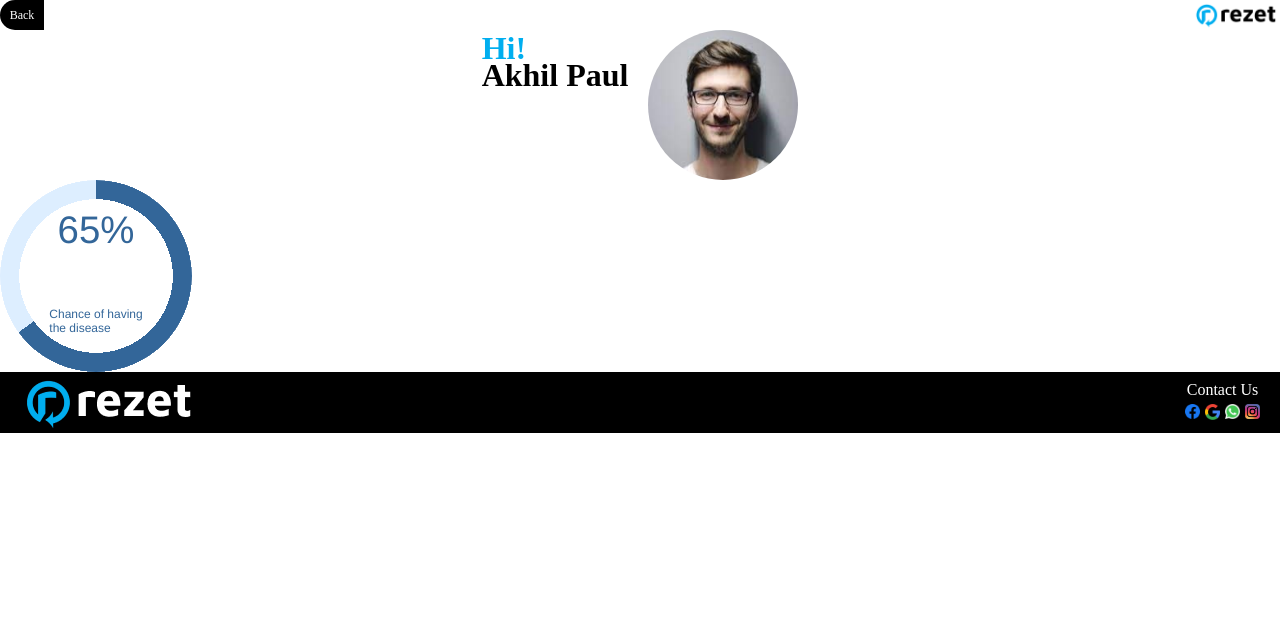
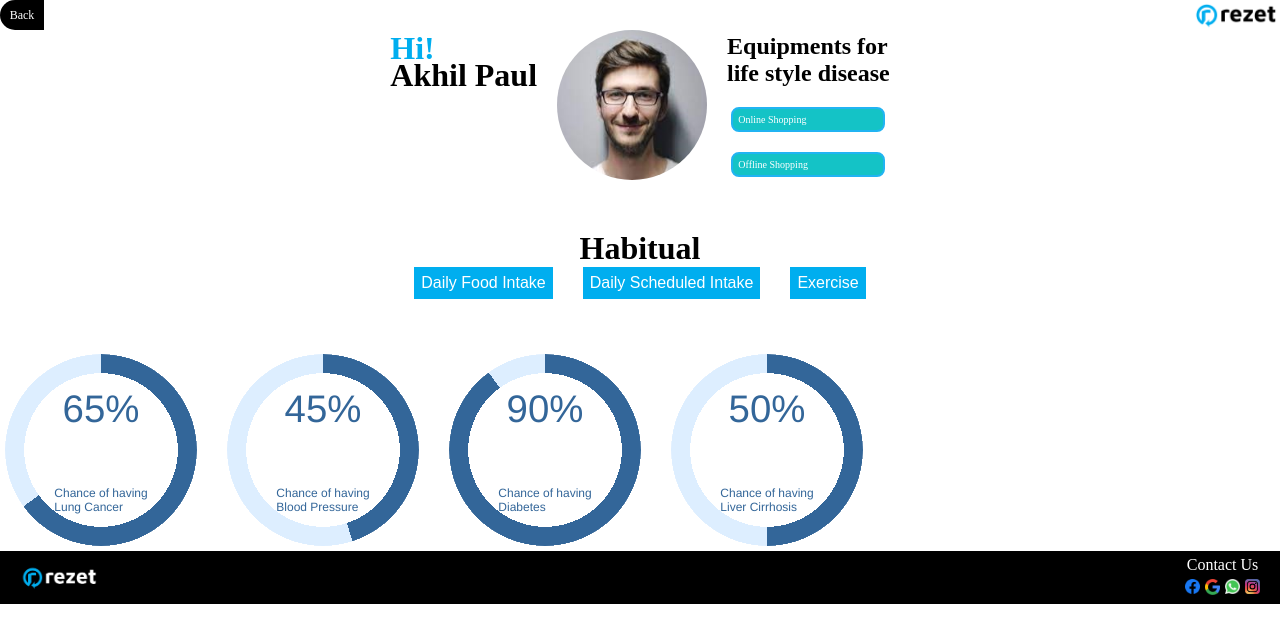
Before and after one commit to Amal070146/Website_of_rezet, a Django app: page /profile/ in a window 1280 px wide. Shown: the top 643 px of the page. Run offline with Django 4.2, Linux system fonts and the light colour scheme.

Commit message:
completed profile page

```diff
--- a/rezet/rezet_app/static/css/base.css
+++ b/rezet/rezet_app/static/css/base.css
@@ -6,7 +6,7 @@ footer {
   background-color: black;
   display: flex;
   align-items: center;
-  padding: 0px 20px 0px 20px;
+  padding: 5px 20px 5px 20px;
   justify-content: space-between;
 }
 footer > div > ul {
@@ -28,3 +28,7 @@ footer > div {
   align-items: center;
   justify-content: center;
 }
+
+footer > img {
+  width: 80px;
+}
--- a/rezet/rezet_app/static/css/home.css
+++ b/rezet/rezet_app/static/css/home.css
@@ -68,11 +68,11 @@
   background-color: #00aeef;
   display: flex;
   align-items: center;
+  text-decoration: none;
   justify-content: center;
   border: 2px solid black;
   border-radius: 8px;
   box-shadow: 0px 4px 4px rgba(0, 0, 0, 0.7);
-
 }
 .back-button {
   background-color: black;
@@ -111,6 +111,10 @@
   gap: 50px;
   align-items: center;
   justify-content: center;
+}
+
+.home-link-wrapper>a{
+  text-decoration: none;
 }
 
 .stage {
--- a/rezet/rezet_app/static/css/try2.css
+++ b/rezet/rezet_app/static/css/try2.css
@@ -1,10 +1,15 @@
 @keyframes growProgressBar {
-    0%, 33% { --pgPercentage: 0; }
-    100% { --pgPercentage: var(--value); }
+  0%,
+  33% {
+    --pgPercentage: 0;
+  }
+  100% {
+    --pgPercentage: var(--value);
+  }
 }
 
 @property --pgPercentage {
-    syntax: '<number>';
+  syntax: "<number>";
   inherits: false;
   initial-value: 0;
 }
@@ -20,10 +25,13 @@
   border-radius: 50%;
   display: grid;
   place-items: center;
-    background:
-      radial-gradient(closest-side, white 80%, transparent 0 99.9%, white 0),
-      conic-gradient(var(--fg) calc(var(--pgPercentage) * 1%), var(--bg) 0)
-      ;
+  background: radial-gradient(
+      closest-side,
+      white 80%,
+      transparent 0 99.9%,
+      white 0
+    ),
+    conic-gradient(var(--fg) calc(var(--pgPercentage) * 1%), var(--bg) 0);
   font-family: Helvetica, Arial, sans-serif;
   font-size: calc(var(--size) / 5);
   color: var(--fg);
@@ -31,5 +39,82 @@
 
 .progress-bar[role="progressbar"]::before {
   counter-reset: percentage var(--value);
-    content: counter(percentage) '%';
+  content: counter(percentage) "%";
 }
+
+.shopping > a {
+  width: 140px;
+  border: 2px solid #21b4f2;
+  border-radius: 8px;
+  text-decoration: none;
+  color: rgb(255, 255, 255);
+  display: inline;
+  font-size: 10px;
+  padding: 5px;
+  justify-content: center;
+  background-color: #14c3c6;
+}
+
+.shopping {
+  display: flex;
+  flex-direction: column;
+  align-items: center;
+  justify-content: center;
+  gap: 20px;
+}
+
+.dropbtn {
+  background-color: #00aeef;
+  color: white;
+  padding: 7px;
+  font-size: 16px;
+  border: none;
+  cursor: pointer;
+}
+
+.dropdown {
+  position: relative;
+  display: inline-block;
+}
+
+.dropdown-content {
+  display: none;
+  position: absolute;
+  background-color: #f9f9f9;
+  min-width: 150px;
+  box-shadow: 0px 8px 16px 0px rgba(0, 0, 0, 0.2);
+  z-index: 1;
+}
+
+.dropdown-content a {
+  color: black;
+  padding: 12px 16px;
+  text-decoration: none;
+  display: block;
+}
+
+.dropdown-content a:hover {
+  background-color: #f1f1f1;
+}
+
+.dropdown:hover .dropdown-content {
+  display: block;
+}
+
+.dropdown:hover .dropbtn {
+  background-color: hwb(176 14% 38%);
+}
+
+.dropdown-habitual-wrapper {
+  display: flex;
+  flex-direction: column;
+  align-items: center;
+  justify-content: center;
+  margin: 50px auto;
+}
+
+.dropdown-content > button {
+  display: flex;
+  justify-content: center;
+  align-items: center;
+}
--- a/rezet/rezet_app/templates/base.html
+++ b/rezet/rezet_app/templates/base.html
@@ -4,7 +4,7 @@
     <meta charset="UTF-8" />
     <meta http-equiv="X-UA-Compatible" content="IE=edge" />
     <meta name="viewport" content="width=device-width, initial-scale=1.0" />
-    <title>Document</title>
+    <title>Rezet-health-app</title>
     <link rel="stylesheet" href="../static/css/base.css" />
     <link rel="stylesheet" href="../static/css/profile.css" />
     <link rel="stylesheet" href="../static/css/signup.css" />
--- a/rezet/rezet_app/templates/home.html
+++ b/rezet/rezet_app/templates/home.html
@@ -40,10 +40,10 @@
         </div>
         <div class="stage">
           <div class="box bounce-1" style="">
-            <img src="../static/image/iphone-front.png" alt="" />
+            <img src="../static/image/screenshot_login.png" alt="" />
           </div>
           <div class="box1 bounce-2" style="">
-            <img src="../static/image/iphone-back.png" alt="" />
+            <img src="../static/image/screenshot_login2.png" alt="" />
           </div>
         </div>
       </div>
@@ -65,6 +65,6 @@
       mainWrapper.style.display = "flex";
       loadingScreen.style.display = "none";
     }
-    setTimeout(loader, 100);
+    setTimeout(loader, 2000);
   </script>
 </html>
--- a/rezet/rezet_app/templates/online-shoping.html
+++ b/rezet/rezet_app/templates/online-shoping.html
@@ -69,7 +69,8 @@
   </div>
   <div id="light" class="white_content">
     <div>
-      This is the lightbox content.
+
+        <div></div>
       <a
         href="javascript:void(0)"
         onclick="document.getElementById('light').style.display='none';document.getElementById('fade').style.display='none'"
--- a/rezet/rezet_app/templates/profile.html
+++ b/rezet/rezet_app/templates/profile.html
@@ -13,8 +13,60 @@
   <div class="profile-image">
     <img src="../static/image/profile.jpg" alt="" />
   </div>
+  <div class="shopping">
+    <h2>
+      Equipments for <br />
+      life style disease
+    </h2>
+    <a href="../online-shoping">Online Shopping</a>
+    <a href="../offline-shoping">Offline Shopping</a>
+  </div>
 </div>
-<div>
+<div class="dropdown-habitual-wrapper">
+  <div>
+    <h1>Habitual</h1>
+  </div>
+  <div style="display: flex; gap: 30px">
+    <div>
+      <div class="dropdown">
+        <button class="dropbtn">Daily Food Intake</button>
+        <div class="dropdown-content">
+          <a href="#">Oil Food <input type="text" placeholder="1100g" /></a>
+          <a href="#">Fast Food <input type="text" placeholder="1100g" /></a>
+          <a href="#">Salad <input type="text" placeholder="1100g" /></a>
+          <a href="#">Desert <input type="text" placeholder="1100g" /></a>
+          <button>Submit</button>
+        </div>
+      </div>
+    </div>
+    <div>
+      <div class="dropdown">
+        <button class="dropbtn">Daily Scheduled Intake</button>
+        <div class="dropdown-content">
+          <a href="#"
+            >Water in take <input type="text" placeholder="1100g"
+          /></a>
+          <a href="#">sleep Time <input type="text" placeholder="5 hrs" /></a>
+          <button>Submit</button>
+        </div>
+      </div>
+    </div>
+    <div>
+      <div class="dropdown">
+        <button class="dropbtn">Exercise</button>
+        <div class="dropdown-content">
+          <a href="#">Advanced <input type="text" placeholder="50 min" /></a>
+          <a href="#"
+            >Intermediate <input type="text" placeholder="35 min"
+          /></a>
+          <a href="#">Beginner <input type="text" placeholder="65 min" /></a>
+          <button>Submit</button>
+        </div>
+      </div>
+    </div>
+  </div>
+</div>
+<div style="display: flex; gap: 30px; padding: 5px; align-items: center">
   <div
     class="progress-bar"
     role="progressbar"
@@ -23,7 +75,45 @@
     aria-valuemax="100"
     style="--value: 65"
   >
-    <p style="font-size: 12px;margin-bottom: 10px;">Chance of having <br>the disease</p>
+    <p style="font-size: 12px; margin-top: -10px">
+      Chance of having <br />Lung Cancer
+    </p>
+  </div>
+  <div
+    class="progress-bar"
+    role="progressbar"
+    aria-valuenow="45"
+    aria-valuemin="0"
+    aria-valuemax="100"
+    style="--value: 45"
+  >
+    <p style="font-size: 12px; margin-top: -10px">
+      Chance of having <br />Blood Pressure
+    </p>
+  </div>
+  <div
+    class="progress-bar"
+    role="progressbar"
+    aria-valuenow="90"
+    aria-valuemin="0"
+    aria-valuemax="100"
+    style="--value: 90"
+  >
+    <p style="font-size: 12px; margin-top: -10px">
+      Chance of having <br />Diabetes
+    </p>
+  </div>
+  <div
+    class="progress-bar"
+    role="progressbar"
+    aria-valuenow="50"
+    aria-valuemin="0"
+    aria-valuemax="100"
+    style="--value: 50"
+  >
+    <p style="font-size: 12px; margin-top: -10px">
+      Chance of having <br />Liver Cirrhosis
+    </p>
   </div>
 </div>
 {% endblock %}
--- a/rezet/rezet_app/urls.py
+++ b/rezet/rezet_app/urls.py
@@ -7,7 +7,9 @@ urlpatterns = [
 	path("", views.home),
 	path("login/",views.login),
 	path("signup/",views.signup),
-path("profile/",views.profile),
+	path("profile/",views.profile),
+	path("online-shoping/",views.online),
+	path("offline-shoping/",views.offline),
 
 
 	]
--- a/rezet/rezet_app/views.py
+++ b/rezet/rezet_app/views.py
@@ -50,3 +50,9 @@ def signup(request):
 
 def profile(request):
     return render(request, 'profile.html')
+
+def online(request):
+    return render(request, 'online-shoping.html')
+
+def offline(request):
+    return render(request, 'offline-shoping.html')
```
Also changed, not shown: rezet/rezet_app/static/image/screenshot_login.png (added), rezet/rezet_app/static/image/screenshot_login2.png (added). Lines whose indentation alone changed are shown as unchanged.
